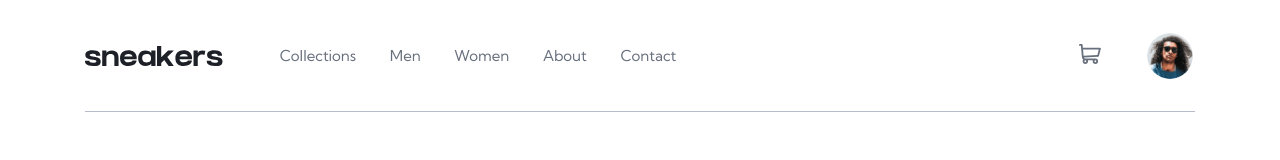
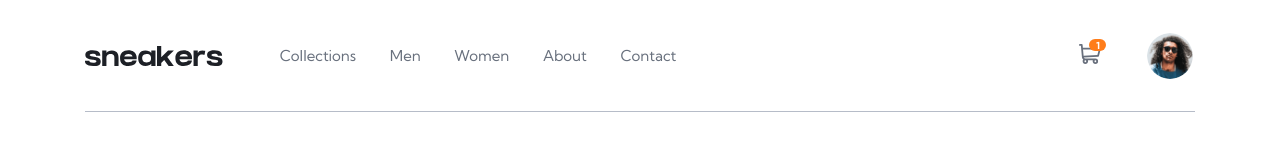
Before and after one commit to mathieuc22/ecommerce-product-page-main, a Vue app: page / in a window 1280 px wide. Both pictures are taken after a click on the button "Add to cart". Shown: the top 160 px of the page. Built offline with nearby package versions, Linux system fonts and the light colour scheme.

Commit message:
Shopping cart items span and update qty calc

```diff
--- a/src/components/AppHeader.vue
+++ b/src/components/AppHeader.vue
@@ -24,6 +24,7 @@
                                 d="M20.925 3.641H3.863L3.61.816A.896.896 0 0 0 2.717 0H.897a.896.896 0 1 0 0 1.792h1l1.031 11.483c.073.828.52 1.726 1.291 2.336C2.83 17.385 4.099 20 6.359 20c1.875 0 3.197-1.87 2.554-3.642h4.905c-.642 1.77.677 3.642 2.555 3.642a2.72 2.72 0 0 0 2.717-2.717 2.72 2.72 0 0 0-2.717-2.717H6.365c-.681 0-1.274-.41-1.53-1.009l14.321-.842a.896.896 0 0 0 .817-.677l1.821-7.283a.897.897 0 0 0-.87-1.114ZM6.358 18.208a.926.926 0 0 1 0-1.85.926.926 0 0 1 0 1.85Zm10.015 0a.926.926 0 0 1 0-1.85.926.926 0 0 1 0 1.85Zm2.021-7.243-13.8.81-.57-6.341h15.753l-1.383 5.53Z"
                                 fill="#69707D" fill-rule="nonzero" />
                         </svg>
+                        <span v-if="shoppingCartQuantity" class="items">{{ shoppingCartQuantity }}</span>
                     </div>
                     <Cart v-if="cart" />
                 </div>
@@ -36,8 +37,13 @@
 </template>
 
 <script setup>
-import { ref } from 'vue';
+import { ref, computed } from 'vue';
 import Cart from './Cart.vue';
+
+import { useStore } from 'vuex'
+
+const store = useStore()
+const shoppingCartQuantity = computed(() => store.getters['cart/cartTotalQuantity'])
 
 const cart = ref(false)
 
@@ -108,6 +114,20 @@ header {
     }
 }
 
+.items {
+    position: absolute;
+    top: -5px;
+    right: -5px;
+    color: $color-neutral-White;
+    background-color: $color-primary-Orange;
+    font-size: 0.65em;
+    font-weight: 700;
+    width: 17px;
+    border-radius: 15px;
+    text-align: center;
+
+}
+
 .avatar {
     width: 50px;
     height: 50px;
--- a/src/components/Cart.vue
+++ b/src/components/Cart.vue
@@ -16,7 +16,7 @@
                             {{ product.name }}
                         </p>
                         <p>
-                            {{ currency(product.price) }} x {{ product.quantity }} <span class="total">{{ currency(total) }}</span>
+                            {{ currency(product.price) }} x {{ product.quantity }} <span class="total">{{ currency(product.price * product.quantity) }}</span>
                         </p>
                     </div>
                     <div class="cart-item__delete" @click="removeProductFromCart( product )">
@@ -43,7 +43,6 @@ import { currency } from '../currency'
 
 const store = useStore()
 const products = computed(() => store.getters['cart/cartProducts'])
-const total = computed(() => store.getters['cart/cartTotalPrice'])
 const removeProductFromCart = (item) => store.dispatch('cart/removeProductFromCart', item)
 
 </script>
--- a/src/store/modules/cart.js
+++ b/src/store/modules/cart.js
@@ -29,6 +29,12 @@ const getters = {
       return total + product.price * product.quantity;
     }, 0);
   },
+
+  cartTotalQuantity: (state, getters) => {
+    return getters.cartProducts.reduce((total, product) => {
+      return total + product.quantity;
+    }, 0);
+  },
 };
 
 // actions
@@ -53,7 +59,10 @@ const actions = {
     commit("setCheckoutStatus", null);
     const cartItem = state.items.find((item) => item.id === product.id);
     if (!cartItem) {
-      commit("pushProductToCart", { id: product.id, quantity: product.quantity });
+      commit("pushProductToCart", {
+        id: product.id,
+        quantity: product.quantity,
+      });
     } else {
       commit("incrementItemQuantity", { product });
     }
```
